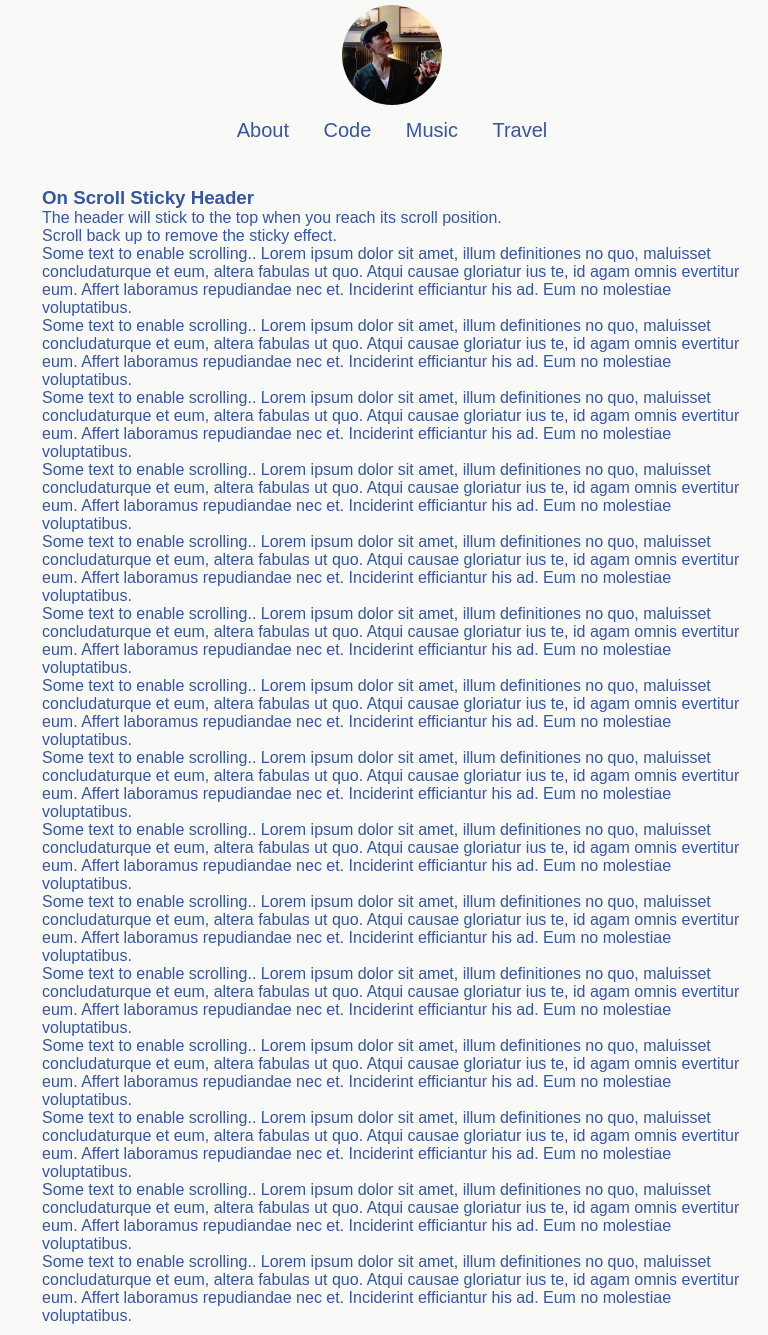
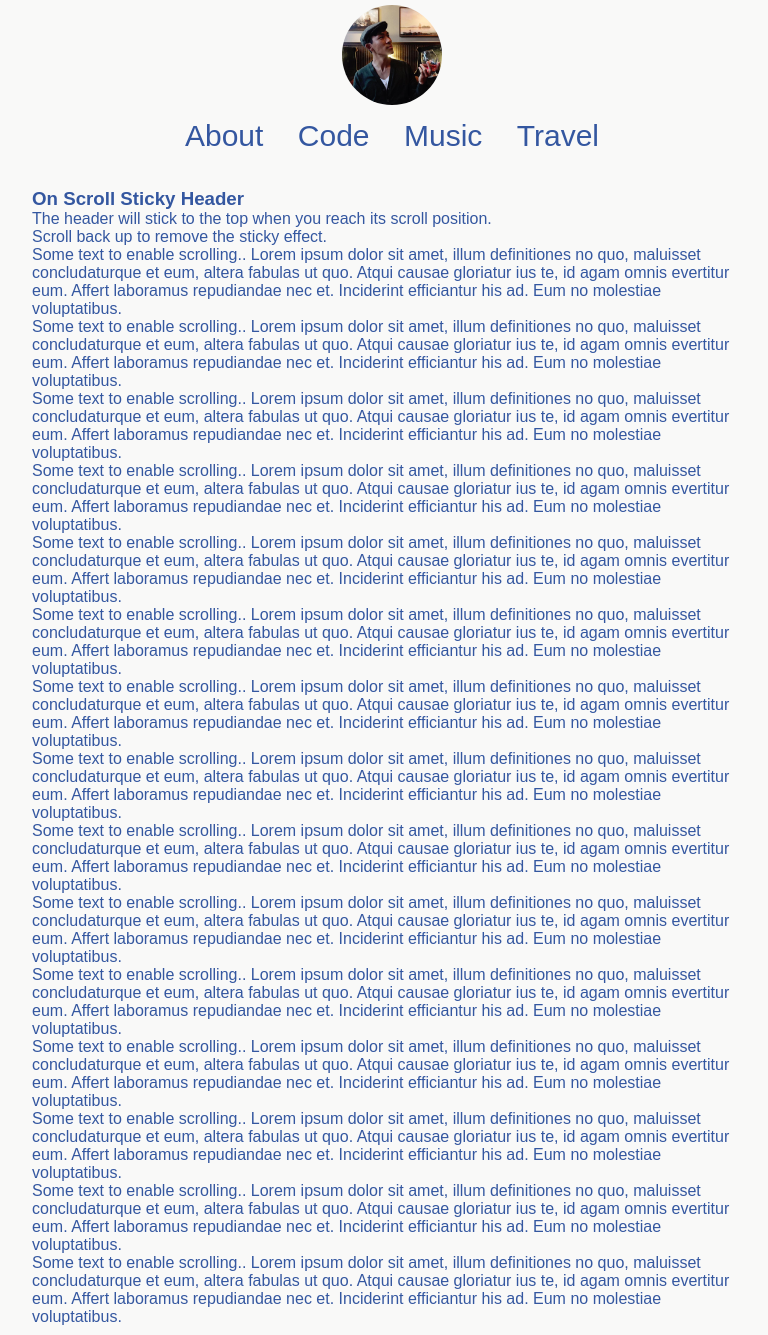
Before and after one commit to johnhe00/johnhe00.github.io, a Jekyll site: the page built from index.html, in a window 1280 px wide. Shown: the whole page, without its empty margins (248-1016 px from the left). Built offline with Jekyll 4.4.1, drawn with Linux system fonts in a browser that asks for light colours.

Commit message:
Refactor sticky header

```diff
--- a/_includes/grid_header.html
+++ b/_includes/grid_header.html
@@ -1,11 +1,3 @@
-<header>
-    <section id="header_info">
-        <img class="portrait" src="/imgs/me.jpg" />
-    </section>
-    <nav id="header_menu">
-        <a class="nav-item" href="#">About</a>
-        <a class="nav-item" href="#">Code</a>
-        <a class="nav-item" href="#">Music</a>
-        <a class="nav-item" href="#">Travel</a>
-    </nav>
+<header class="header">
+    <img class="portrait" src="/imgs/me.jpg" />
 </header>
--- /dev/null
+++ b/_includes/grid_nav.html
@@ -0,0 +1,6 @@
+<nav id="nav" class="nav">
+    <a class="nav-item" href="#">About</a>
+    <a class="nav-item" href="#">Code</a>
+    <a class="nav-item" href="#">Music</a>
+    <a class="nav-item" href="#">Travel</a>
+</nav>
--- a/_layouts/grid.html
+++ b/_layouts/grid.html
@@ -6,6 +6,7 @@
   <body>
 
     {% include grid_header.html %}
+    {% include grid_nav.html %}
 
     <section class="page-content-wrapper">
     {{ content }}
--- a/css/main.scss
+++ b/css/main.scss
@@ -13,6 +13,8 @@
 $color3: #ADD6EF;
 $color4: #897EAC;
 $color5: #3457A0;
+
+$nav-font-size: 30px;
 
 $font-color: $color5;
 $link-color: $font-color;
@@ -70,7 +72,7 @@
 .nav-item {
     border-radius: $default-spacing;
     display: inline-block;
-    font-size: 20px;
+    font-size: $nav-font-size;
     padding: $default-spacing $default-spacing*3;
     text-align: center;
 }
@@ -86,9 +88,19 @@
     padding-right: $default-spacing*6;
 }
 
+.sticky {
+    left: 0;
+    position: fixed;
+    top: 0;
+    width: 100%;
+}
+
+.sticky + .page-content-wrapper {
+    padding-top: $nav-font-size*2+$default-spacing*2;
+}
+
 .page-content-wrapper {
-    margin: $default-spacing*2;
-    padding-top: 30px;
+    padding-top: $nav-font-size;
     width: 100%;
 }
 
@@ -100,12 +112,12 @@
     text-align: center;
 }
 
-#header_info {
+.header {
     padding: $default-spacing;
     text-align: center;
 }
 
-#header_menu {
+.nav {
     background: $background-color;
     text-align: center;
 }
--- a/js/main.js
+++ b/js/main.js
@@ -2,25 +2,23 @@
 
 (function(window, document) {
     var Joose = window.Joose = window.Joose || {};
-    var headerMenu;
-    var headerMenuTop;
+    var nav;
+    var navOffsetTop;
 
     function handleScroll() {
-        if (!headerMenu) {
+        if (!nav) {
             return;
         }
-        console.log(headerMenu.offsetTop);
-        console.log(window.pageYOffset);
-        if (window.pageYOffset >= headerMenuTop-10) {
-            headerMenu.classList.add("sticky");
+        if (window.pageYOffset >= navOffsetTop) {
+            nav.classList.add("sticky");
         } else {
-            headerMenu.classList.remove("sticky");
+            nav.classList.remove("sticky");
         }
     };
 
     document.addEventListener('DOMContentLoaded',function() {
-        headerMenu = document.getElementById("header_menu");
-        headerMenuTop = headerMenu.offsetTop;
+        nav = document.getElementById("nav");
+        navOffsetTop = nav.offsetTop;
         window.onscroll = handleScroll;
     });
 })(window, document);
```
